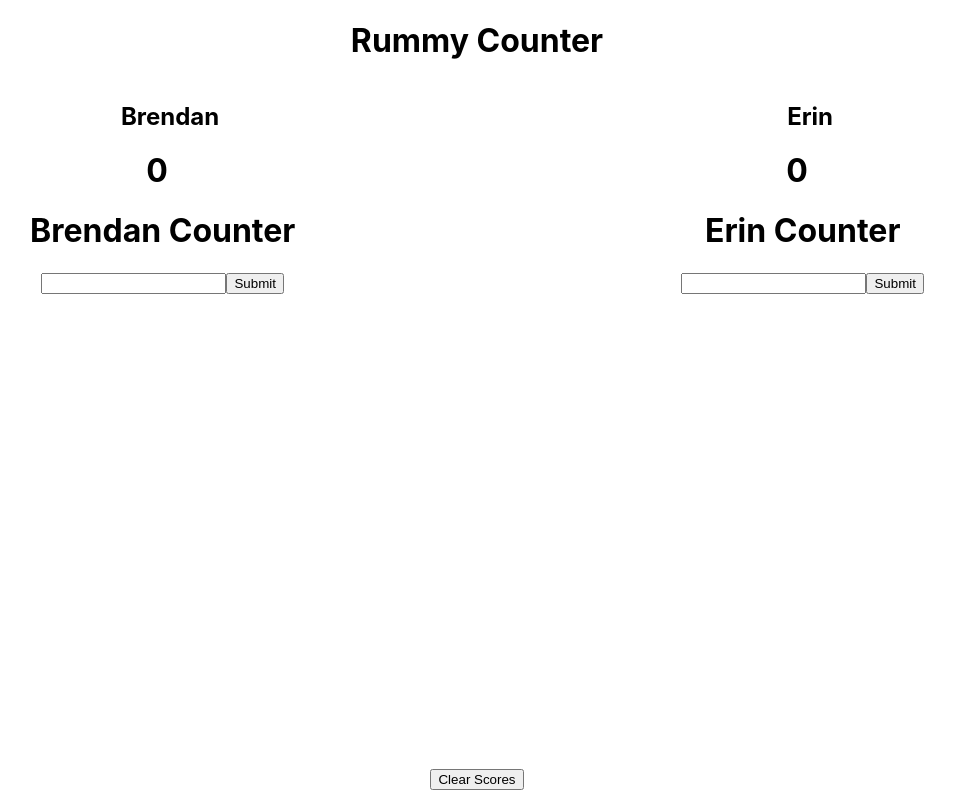
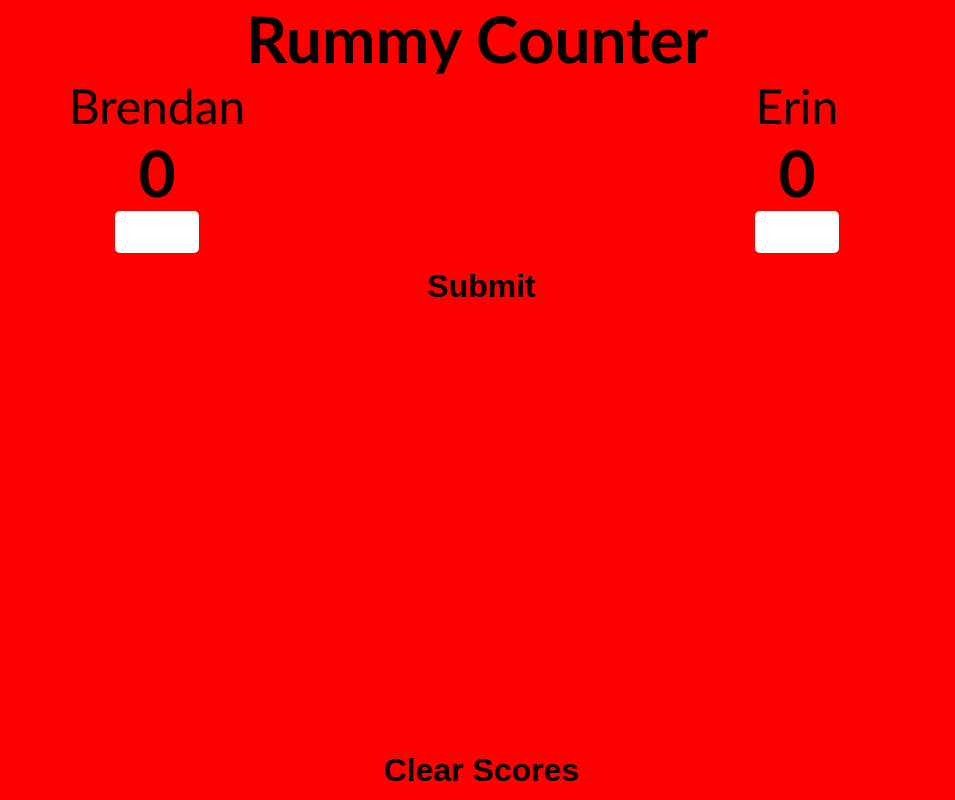
Before and after one commit to brendanfburke/rummy-counter, a React (Create React App) app: page / in a window 1280 px wide. Shown: the whole page, without its empty margins (163-1118 px from the left). Built offline with nearby package versions, Linux system fonts and the light colour scheme.

Commit message:
changed styling, added functions to change background color based on leader

```diff
--- a/src/App.css
+++ b/src/App.css
@@ -3,19 +3,38 @@
   display: flex;
   flex-direction: column;
   align-items: center;
+  height: 100vh;
+  font-family: "Gill Sans", "Gill Sans MT", Calibri, "Trebuchet MS", sans-serif;
 }
 
-.name-container {
+.title {
+  font-size: 4rem;
+  font-weight: 600;
+}
+
+.name {
+  font-size: 3rem;
+  font-weight: 500;
+}
+
+.info-container {
   display: flex;
-  flex-direction: row;
+  width: 100vw;
+}
+
+.brendan-container {
+  display: flex;
+  flex-direction: column;
   justify-content: space-around;
-  width: 100%;
+  align-items: center;
+  width: 50vw;
 }
-.count-container {
+.erin-container {
   display: flex;
-  flex-direction: row;
+  flex-direction: column;
   justify-content: space-around;
-  width: 100%;
+  align-items: center;
+  width: 50vw;
 }
 .counter-container {
   display: flex;
@@ -25,9 +44,28 @@
 }
 
 .count-number {
-  font-size: 2rem;
+  font-size: 4rem;
   font-weight: 700;
   text-align: center;
+}
+
+input {
+  width: 80px;
+  height: 40px;
+  border-radius: 5px;
+  border: none;
+  text-align: center;
+  font-size: 2rem;
+}
+
+button {
+  border-radius: 5px;
+  background-color: transparent;
+  font-size: 2rem;
+  font-weight: 600;
+  border: none;
+  padding-top: 15px;
+  padding-left: 15px;
 }
 
 footer {
@@ -40,4 +78,11 @@ footer {
   .counter-container {
     flex-direction: column;
   }
+  .name {
+    font-size: 2.5rem;
+  }
+
+  button {
+    padding-left: 0;
+  }
 }
--- a/src/App.js
+++ b/src/App.js
@@ -1,7 +1,6 @@
 import './App.css';
-import { useState } from 'react';
-// import Brendan from './components/Brendan';
-// import Erin from './components/Erin';
+import { useState, useEffect } from 'react';
+
 
 function App() {
 
@@ -13,27 +12,58 @@ function App() {
   const [erinAdd, setErinAdd] = useState('')
   const [erinTotal, setErinTotal] = useState(0)
 
+  const [brendanBackground, setBrendanBackground] = useState('rgba(255,0,0,1)')
+  const [erinBackground, setErinBackground] = useState('rgba(255,0,0,1)')
+
+
+
+  useEffect(() => {
+    if (brendanTotal > erinTotal) {
+      setBrendanBackground("rgba(0,255,63,1)")
+      setErinBackground("rgba(255,0,0,1)")
+    } else if (erinTotal > brendanTotal) {
+      setErinBackground("rgba(0,255,63,1)")
+      setBrendanBackground("rgba(255,0,0,1)")
+    } else  {
+      setErinBackground("rgba(255,0,0,1)")
+      setBrendanBackground("rgba(255,0,0,1)")
+    }
+
+  })
+
 
 
   const brendanCalculator = () => {
     const addNumber = parseInt(brendanAdd)
     const countNumber = parseInt(brendanCount)
+    console.log(addNumber)
 
+    if (isNaN(addNumber)) {
+      return
+    } else  {
       const newCount = addNumber + countNumber
       setBrendanTotal(newCount)
       setBrendanAdd('')
       setBrendanCount(newCount)
       console.log(newCount)
     }
+
+
+  }
   const erinCalculator = () => {
     const addNumber = parseInt(erinAdd)
     const countNumber = parseInt(erinCount)
 
+    if (isNaN(addNumber)) {
+      return
+    } else {
       const newCount = addNumber + countNumber
       setErinTotal(newCount)
       setErinAdd('')
       setErinCount(newCount)
       console.log(newCount)
+    }
+
   }
 
   const clearScores = () => {
@@ -45,39 +75,42 @@ function App() {
     setErinAdd('')
   }
 
+  const calculate = () => {
+    brendanCalculator()
+    erinCalculator()
+
+  }
+
   return (
-    <div className="App">
-      <h1>Rummy Counter</h1>
-      <div className='name-container'>
-        <h2>Brendan</h2>
-        <h2>Erin</h2>
-      </div>
-      <div className='count-container'>
+    <div className="App" style={{background: `linear-gradient(90deg, ${brendanBackground} 0%, ${erinBackground} 100%)` }}>
+      <div className='title'>Rummy Counter</div>
+      <div className='info-container'>
+        <div className='brendan-container'>
+          <div className='name'>Brendan</div>
           <div className='count-number'>{brendanTotal}</div>
-        <div className='count-number'>{erinTotal}</div>
-      </div>
-      <div className='counter-container'>
           <div>
-            <h1>Brendan Counter</h1>
                 <input
                   type="tel"
                   value={brendanAdd}
                   onChange={(e) => setBrendanAdd(e.target.value)}
                 />
-              <button onClick={brendanCalculator}>Submit</button>
           </div>
+        </div>
+        <div className='erin-container'>
+          <div className='name'>Erin</div>
+          <div className='count-number'>{erinTotal}</div>
           <div>
-            <h1>Erin Counter</h1>
                 <input
                   type="tel"
                   value={erinAdd}
                   onChange={(e) => setErinAdd(e.target.value)}
                 />
-              <button onClick={erinCalculator}>Submit</button>
           </div>
         </div>
+      </div>
+      <button onClick={calculate} >Submit</button>
       <footer>
-        <button onClick={clearScores}>Clear Scores</button>
+        <button  onClick={clearScores}>Clear Scores</button>
       </footer>
     </div>
   );
--- a/src/index.js
+++ b/src/index.js
@@ -2,7 +2,6 @@ import React from 'react';
 import ReactDOM from 'react-dom/client';
 import './index.css';
 import App from './App';
-import reportWebVitals from './reportWebVitals';
 
 const root = ReactDOM.createRoot(document.getElementById('root'));
 root.render(
@@ -10,8 +9,3 @@ root.render(
     <App />
   </React.StrictMode>
 );
-
-// If you want to start measuring performance in your app, pass a function
-// to log results (for example: reportWebVitals(console.log))
-// or send to an analytics endpoint. Learn more: https://bit.ly/CRA-vitals
-reportWebVitals();
--- a/src/reportWebVitals.js
+++ /dev/null
@@ -1,13 +0,0 @@
-const reportWebVitals = onPerfEntry => {
-  if (onPerfEntry && onPerfEntry instanceof Function) {
-    import('web-vitals').then(({ getCLS, getFID, getFCP, getLCP, getTTFB }) => {
-      getCLS(onPerfEntry);
-      getFID(onPerfEntry);
-      getFCP(onPerfEntry);
-      getLCP(onPerfEntry);
-      getTTFB(onPerfEntry);
-    });
-  }
-};
-
-export default reportWebVitals;
```
Also changed, not shown: src/setupTests.js (deleted, +0 -5 lines), src/logo.svg (deleted), 1 other file (tests, documents, lock files or other folders). Lines whose indentation alone changed are shown as unchanged.
